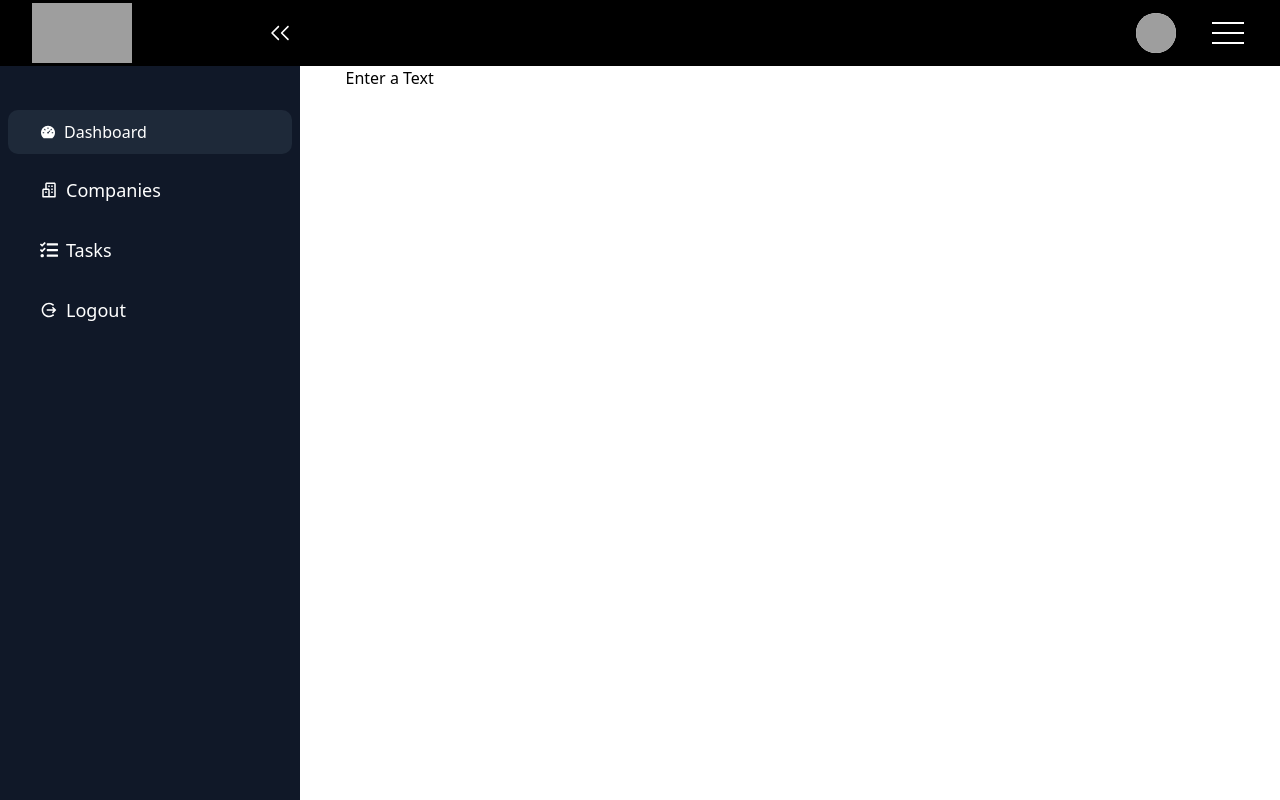
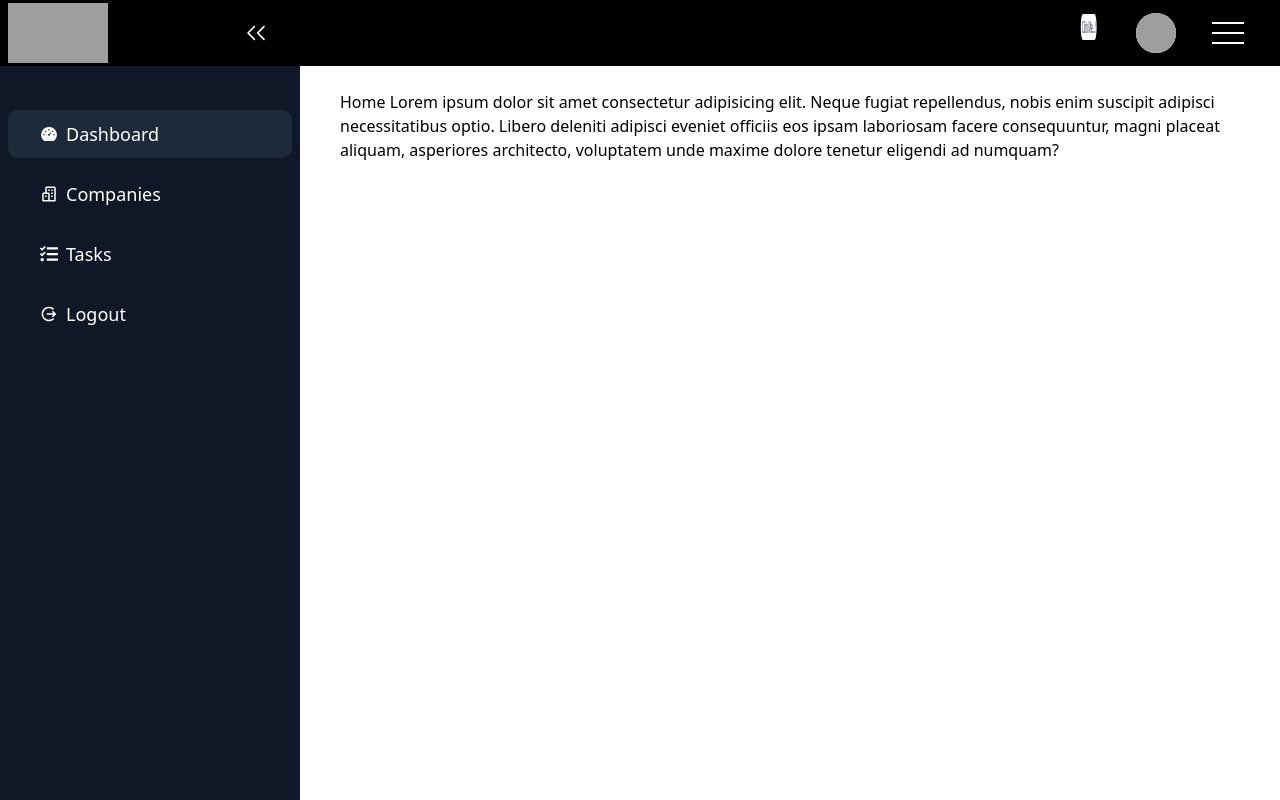
Before and after one commit to varundevgan/gsapDashboard, a React (Vite) app: page /dashboard/home in a window 1280 px wide. Built offline with nearby package versions, Linux system fonts and the light colour scheme; grey boxes are pictures that could not be loaded; the HTML template or start-up script is replaced by a standard one.

Commit message:
navbar complete

```diff
--- a/src/components/Dashboard.jsx
+++ b/src/components/Dashboard.jsx
@@ -1,23 +1,37 @@
-import React, { useState } from 'react'
+import React, { useEffect, useState } from 'react'
 import Sidebar from '../features/Sidebar'
 import Navbar from '../features/Navbar'
 import { Outlet } from 'react-router-dom'
+import Messages from '../features/Messages'
 
 const Dashboard = () => {
 
   const [rotated, setIsRotated] = useState(false)
+  const [messages, setMessages] = useState(false)
   function rotateArrow(){
-      setIsRotated(prev=>!prev)
-    }
+    setIsRotated(prev=>!prev)
+  }
+
+  function showMessages(){
+    setMessages(prev=>!prev)
+  }
+
+  const[width, setWidth]   = useState(window.innerWidth)
+
+  useEffect(()=>{
+    window.addEventListener('resize',()=>setWidth(window.innerWidth));
+    return () => window.removeEventListener('resize',()=>setWidth(window.innerWidth))
+  },[])
 
   return (
-    <div className='w-full h-screen flex flex-col'>
-      <Navbar rotated={rotated} rotateArrow={rotateArrow} />
+    <div className='w-full h-screen flex flex-col overflow-hidden'>
+      <Navbar rotated={rotated} rotateArrow={rotateArrow} showMessages={showMessages}  />
       <div className='w-full h-full flex'>
-        <Sidebar rotated={rotated} />
+        <Sidebar rotated={rotated} width={width} />
         <div className='flex-1 h-full'>
           <Outlet />
         </div>
+        <Messages messages={messages} width={width}/>
       </div>
     </div>
   )
--- a/src/components/Home.jsx
+++ b/src/components/Home.jsx
@@ -2,9 +2,8 @@ import React from 'react'
 
 const Home = () => {
   return (
-    <div className='w-full h-full text-white '>
-      Home
-      <input type="text" placeholder='Enter a Text' className='text-black placeholder:text-black' />
+    <div className='flex-1 h-full text-black px-10 py-6 overflow-y-auto '>
+      Home Lorem ipsum dolor sit amet consectetur adipisicing elit. Neque fugiat repellendus, nobis enim suscipit adipisci necessitatibus optio. Libero deleniti adipisci eveniet officiis eos ipsam laboriosam facere consequuntur, magni placeat aliquam, asperiores architecto, voluptatem unde maxime dolore tenetur eligendi ad numquam?
     </div>
   )
 }
--- /dev/null
+++ b/src/features/Messages.jsx
@@ -0,0 +1,18 @@
+import React from 'react'
+import { motion } from "motion/react"
+
+const Messages = ({messages,width}) => {
+
+  return (
+    <motion.div
+        animate= {{
+            width: width <= 768 ? messages ? '100%' : 0 : messages ? 420 : 0 ,
+            transition: {duration: 1}
+        }}
+        className='h-[calc(100%_-_67px)] bg-gray-900 absolute right-0'>
+
+    </motion.div>
+  )
+}
+
+export default Messages
--- a/src/features/Navbar.jsx
+++ b/src/features/Navbar.jsx
@@ -1,19 +1,34 @@
-import React, { useState } from 'react'
+import React, { useEffect, useRef, useState } from 'react'
 import { RxDoubleArrowLeft } from "react-icons/rx";
-import { motion } from "motion/react"
+import { AnimatePresence, motion } from "motion/react"
 
-const Navbar = ({rotated,rotateArrow}) => {
+const Navbar = ({rotated,rotateArrow,showMessages}) => {
 
     const [hamburger, setHamburger] =  useState(false)
+    const [messageHover, setMessageHover] = useState(false)
+    const [profileHover, setProfileHover] = useState(false)
+    const [profileNotViewed, setProfileNotViewed] = useState(true)
+    const popUpRef = useRef()
+    const showPopUpRef = useRef()
+
+    function showHamburger(){
+        setHamburger(prev=>!prev)
+        showMessages()
+    }
+
+    useEffect(()=>{
+        function showPopUp(e){
+            if(showPopUpRef.current.contains(e.target)) return setProfileHover(prev=>!prev)
+            if(popUpRef.current && !popUpRef.current.contains(e.target)) setProfileHover(false)
+        }
+        window.addEventListener('mousedown',showPopUp)
+        return () => window.removeEventListener('mousedown',showPopUp)
+    },[])
 
   return (
-    <div className='relative w-full h-18 bg-black flex items-center justify-between'>
+    <div className='relative w-full pl-2 h-18 bg-black flex items-center justify-start sm:justify-between'>
         <motion.div
-            animate={{
-                x: rotated ? 0 : 32,
-                transition: {type:'spring', stiffness: 300, damping: 15}
-            }}
-            className={`flex gap-30 w-75 items-center pr-3`}>
+            className={`flex gap-0 sm:gap-30 w-auto md:w-75 items-center pr-3`}>
             <img className='w-25 h-15 cursor-pointer' src="https://images.pexels.com/photos/1337380/pexels-photo-1337380.jpeg" alt="" />
             <motion.span
                 whileHover={{
@@ -26,21 +41,55 @@ const Navbar = ({rotated,rotateArrow}) => {
                     transition:{duration : 0.3}
                 }}
                 onClick={rotateArrow}
-                className='text-white text-2xl cursor-pointer px-4'><RxDoubleArrowLeft />
+                className='text-white text-2xl cursor-pointer px-0 sm:px-4'><RxDoubleArrowLeft />
             </motion.span>
         </motion.div>
-        <div className={`flex-1 flex justify-end px-5 items-center ${hamburger ? 'gap-0' : 'gap-5'}`}>
-            <div className='w-10 h-10 bg-white rounded-full cursor-pointer'>
+        <div className={`relative flex-1 flex justify-end px-5 items-center ${hamburger ? 'gap-0' : 'gap-5'}`}>
+            <motion.div
+                onClick={()=>setProfileNotViewed(false)}
+                whileHover={{scale:1.2}}
+                ref={showPopUpRef}
+                className=' absolute right-22 w-10 h-10 bg-white rounded-full cursor-pointer mr-4'>
                 <img className='w-full h-full object-cover rounded-full object-top' src="https://cdn.pixabay.com/photo/2020/10/22/06/18/vegeta-5675018_1280.png" alt="" />
-            </div>
-            <div
-                onClick={()=>setHamburger(prev=>!prev)}
-                className={`flex ${hamburger ? 'flex-row' : 'flex-col'} flex-col gap-2 cursor-pointer p-4`}>
+            </motion.div>
+            {
+                profileNotViewed &&(
+                <motion.span
+                    className='absolute hidden sm:inline top-12 z-[10] right-28 sm:top-2 sm:right-36 rounded-[20px] text-center text-gray-900 bg-white px-2 py-[1px]  truncate'
+                    animate={{
+                        scaleX:[0,1,0]
+                    }}
+                    transition={{repeat: Infinity, duration: 3, repeatType: 'loop', ease: "easeOut"}}
+                >
+                Click Me...!
+                </motion.span>
+                )
+                }
+            <AnimatePresence>
+               {profileHover && (
+                 <motion.div
+                    ref={popUpRef}
+                    className='absolute w-40 h-50 top-[60px] right-30 bg-red-300'
+                    initial={{scale:0, opacity:0}}
+                    exit={{scale:0, opacity:0}}
+                    animate={{
+                        scale:1,
+                        opacity: profileHover ? 1 : 0
+                    }}
+            >
+            </motion.div>
+               )}
+            </AnimatePresence>
+            <motion.div
+                onHoverStart={()=>setMessageHover(true)}
+                onHoverEnd={()=>setMessageHover(false)}
+                onClick={showHamburger}
+                className={`relative flex ${hamburger ? 'flex-row' : 'flex-col'} flex-col gap-2 cursor-pointer p-4`}>
                 <motion.span
                     animate={hamburger?{
                         rotate:130,
                         x:40,
-                        duration:0.5,
+                        scale:1.1,
                         transition: {type:'spring', stiffness: 300, damping : 15}
                     }:{}}
                     className='w-8 h-[2px] bg-white'></motion.span>
@@ -49,11 +98,40 @@ const Navbar = ({rotated,rotateArrow}) => {
                     animate={hamburger?{
                         rotate:-130,
                         x:0,
-                        duration:0.5,
+                        scale:1.1,
                         transition: {type:'spring', stiffness: 300, damping : 15}
                     }:{}}
                     className='w-8 h-[2px] bg-white'></motion.span>
-            </div>
+
+            </motion.div>
+                <motion.div
+                    animate={ messageHover ?{
+                        opacity: 1,
+                        x:0,
+                        scale:1
+                    }:{
+                        opacity: 0,
+                        x:10,
+                        scale:0.8
+                    }}
+                    transition={{ type: "spring", stiffness: 300, damping: 20 }}
+                    className='w-30 h-10 bg-yellow-300 opacity-0 top-[67px] right-12 absolute'>
+                        <motion.span
+                            className='relative block'
+                            animate={messageHover ?{
+                                y:5,
+                                x:30,
+                                opacity:1,
+                                scale:1.2,
+                                transition: {type: 'spring', stiffness: 300, damping: 10 }
+                            }:{
+                                y:40,
+                                opacity:0
+                            }}
+                        >
+                            Messages
+                        </motion.span>
+                </motion.div>
         </div>
     </div>
   )
--- a/src/features/Sidebar.jsx
+++ b/src/features/Sidebar.jsx
@@ -1,4 +1,4 @@
-import React, { useEffect, useState } from 'react'
+import React from 'react'
 import { AiFillDashboard   } from "react-icons/ai";
 import { BiBuildings } from "react-icons/bi";
 import { FaTasks } from 'react-icons/fa';
@@ -7,37 +7,28 @@ import { motion } from "motion/react"
 import { NavLink } from 'react-router-dom';
 
 
-const Sidebar = ({rotated}) => {
-
-  const[width, setWidth]   = useState(window.innerWidth)
-
-  useEffect(()=>{
-
-    window.addEventListener('resize',()=>setWidth(window.innerWidth));
-    return () => window.removeEventListener('resize',()=>setWidth(window.innerWidth))
-  },[])
-
+const Sidebar = ({rotated,width}) => {
 
   return (
     <motion.div
         animate={{
-          width: width <= 768 ? rotated ? 0 : '100%' : rotated ? 100 : 300,
+          width: width <= 767 ? rotated ? 0 : '100%' : rotated ? 100 : 300,
           transition: {duration : 0.5},
-        }} className='w-full md:w-75 h-full bg-gray-900 absolute md:relative overflow-hidden'>
+        }} className='h-[calc(100%_-_67px)] md:h-full bg-gray-900 absolute md:relative overflow-hidden'>
       <div
         className='w-80 mx-auto  md:m-0 md:w-full h-full flex flex-col px-2 py-8'>
         <ul className='w-full '>
           <li className='flex justify-center md:block'>
-            <NavLink to='/dashboard/home' className={({isActive})=>`flex items-center ${isActive ? 'bg-gray-800' : ''} ${rotated ? 'text-xl' : 'textlg'} gap-2  max-w-[70%] w-full justify-center md:justify-start md:max-w-full text-white my-3 rounded-[10px] hover:bg-blue-400 px-8 py-2.5`}><AiFillDashboard /> <span className={`${rotated ? 'hidden' : 'inline'}`}>Dashboard</span></NavLink>
+            <NavLink to='/dashboard/home' className={({isActive})=>`flex items-center ${isActive ? 'bg-gray-800' : ''} ${rotated ? 'text-xl' : 'textlg'} gap-2  max-w-[80%] w-full justify-center md:justify-start md:max-w-full text-white my-3 rounded-[10px] hover:bg-blue-400 px-8 py-2.5 text-2xl md:text-lg`}><AiFillDashboard /> <span className={`${rotated ? 'hidden' : 'inline'}`}>Dashboard</span></NavLink>
           </li>
           <li className='flex justify-center md:block'>
-            <NavLink to='/dashboard/companies' className={({isActive})=>`flex items-center ${isActive ? 'bg-gray-800' : ''} text-lg gap-2  max-w-[70%] w-full justify-center md:justify-start md:max-w-full text-white my-3 rounded-[10px] hover:bg-blue-400 px-8 py-2.5`} href="#"><BiBuildings /> <span className={`${rotated ? 'hidden' : 'inline'}`}>Companies</span></NavLink>
+            <NavLink to='/dashboard/companies' className={({isActive})=>`flex items-center ${isActive ? 'bg-gray-800' : ''} gap-2  max-w-[80%] w-full justify-center md:justify-start md:max-w-full text-white my-3 rounded-[10px] hover:bg-blue-400 px-8 py-2.5 text-2xl md:text-lg`} href="#"><BiBuildings /> <span className={`${rotated ? 'hidden' : 'inline'}`}>Companies</span></NavLink>
           </li>
           <li className='flex justify-center md:block'>
-            <NavLink to='/dashboard/tasks' className={({isActive})=>`flex items-center ${isActive ? 'bg-gray-800' : ''} text-lg gap-2  max-w-[70%] w-full justify-center md:justify-start md:max-w-full text-white my-3 rounded-[10px] hover:bg-blue-400 px-8 py-2.5`} href="#"><FaTasks  /> <span className={`${rotated ? 'hidden' : 'inline'}`}>Tasks</span></NavLink>
+            <NavLink to='/dashboard/tasks' className={({isActive})=>`flex items-center ${isActive ? 'bg-gray-800' : ''} gap-2  max-w-[80%] w-full justify-center md:justify-start md:max-w-full text-white my-3 rounded-[10px] hover:bg-blue-400 px-8 py-2.5 text-2xl md:text-lg`} href="#"><FaTasks  /> <span className={`${rotated ? 'hidden' : 'inline'}`}>Tasks</span></NavLink>
           </li>
           <li className='flex justify-center md:block'>
-            <NavLink to='/login' className={({isActive})=>`flex items-center ${isActive ? 'bg-gray-800' : ''} text-lg gap-2  max-w-[70%] w-full justify-center md:justify-start md:max-w-full text-white my-3 rounded-[10px] hover:bg-blue-400 px-8 py-2.5`} href="#"><IoMdLogOut   /> <span className={`${rotated ? 'hidden' : 'inline'}`}>Logout</span></NavLink>
+            <NavLink to='/login' className={({isActive})=>`flex items-center ${isActive ? 'bg-gray-800' : ''} gap-2  max-w-[80%] w-full justify-center md:justify-start md:max-w-full text-white my-3 rounded-[10px] hover:bg-blue-400 px-8 py-2.5 text-2xl md:text-lg`} href="#"><IoMdLogOut   /> <span className={`${rotated ? 'hidden' : 'inline'}`}>Logout</span></NavLink>
           </li>
         </ul>
       </div>
```
